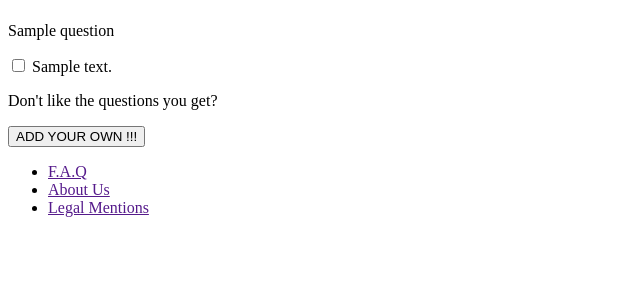
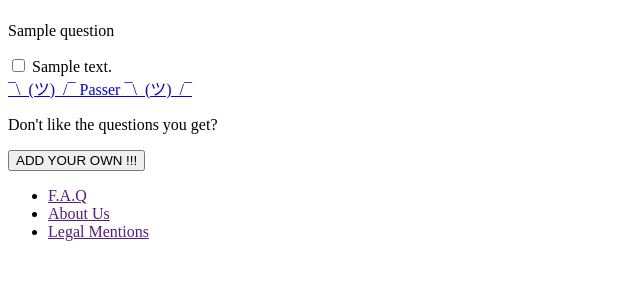
Before and after one commit to LucyMerlier/tours-php-2009-project2-quizzy, a PHP site: template src/View/Question/index.html.twig in a window 1280 px wide. Shown: the part 58-358 px from the top of the page, without its empty margins (0-640 px from the left). Run offline with PHP 8.4, Linux system fonts and the light colour scheme; the template is opened without the code that fills it: most values are stand-ins (such as "Sample title", 1, 10 or a date in 2020); some libraries are stand-ins or nearby versions.

Commit message:
errors is gonna be an array, so modified the twig file so that it displays all errors in errors array

```diff
--- a/src/View/Question/index.html.twig
+++ b/src/View/Question/index.html.twig
@@ -4,12 +4,15 @@
 
 {% block content %}
 <form>
+    {% for error in errors %}
     <p class = "error">{{ error }}</p>
+    {% endfor %}
     <p class = "question">{{ question.question }}</p>
     {% for choice in choices %}
     <input type = "checkbox" class = "choice" id = "choice{{ choice.id }}">
     <label for = "choice{{ choice.id }}">{{ choice.answer }}</label>
     {% endfor %}
 </form>
+<a href = "index" id = "passButton">¯\_(ツ)_/¯ Passer ¯\_(ツ)_/¯</a>
 {{ parent() }}
 {% endblock %}
```
